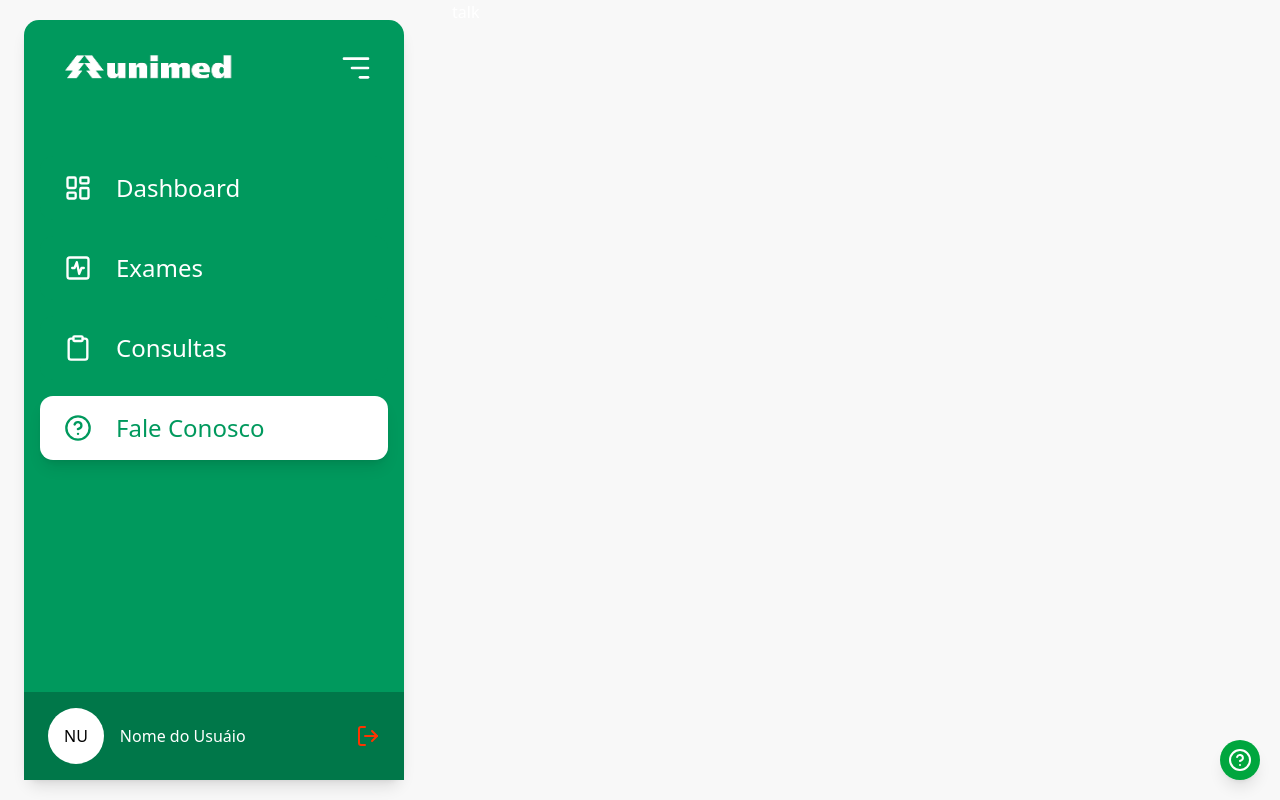
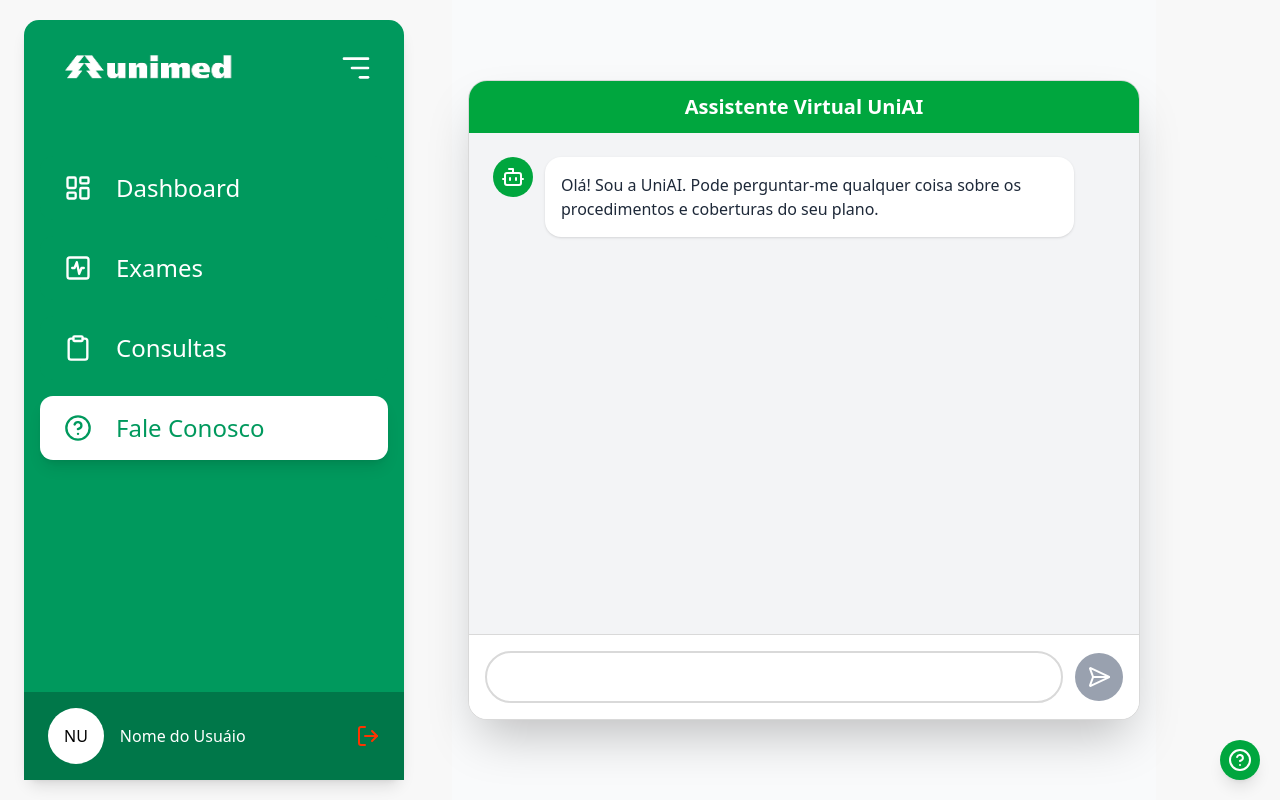
Before and after one commit to ByteBlast-Hackathon/hackathon, a Next.js app in the folder frontend/: page /talk in a window 1280 px wide. Built offline with nearby package versions, Linux system fonts and the light colour scheme.

Commit message:
feat: implement virtual assistant chat functionality with message handling and API integration

```diff
--- a/frontend/src/app/(features)/talk/page.tsx
+++ b/frontend/src/app/(features)/talk/page.tsx
@@ -1,9 +1,147 @@
-const TalkPage = () => {
-    return(
-        <>
-            talk
-        </>
-    )
+"use client"
+
+import React, { useState, useRef, useEffect } from "react";
+import { SendHorizontal, Bot } from "lucide-react";
+// Importa a função de API necessária
+import { askGenerativeAI } from "@/api/requests/chat-bot";
+
+// --- Definições de Tipo ---
+interface Message {
+    from: 'user' | 'bot';
+    text: string;
+    suggestedQuestions?: string[];
 }
 
-export default TalkPage
+const TalkPage = () => {
+    // --- ESTADO DO COMPONENTE ---
+    const [messages, setMessages] = useState<Message[]>([
+        {
+            from: 'bot',
+            text: 'Olá! Sou a UniAI. Pode perguntar-me qualquer coisa sobre os procedimentos e coberturas do seu plano.'
+        },
+    ]);
+    const [input, setInput] = useState("");
+    const [isLoading, setIsLoading] = useState(false);
+
+    const messagesEndRef = useRef<HTMLDivElement>(null);
+
+    // Efeito para fazer scroll automático para a última mensagem
+    useEffect(() => {
+        messagesEndRef.current?.scrollIntoView({ behavior: "smooth" });
+    }, [messages]);
+
+    // --- FUNÇÕES DE LÓGICA ---
+    const addMessage = (message: Message) => {
+        setMessages(prev => [...prev, message]);
+    };
+
+    const handleApiError = (error: unknown) => {
+        const errorMessage = (error as any)?.response?.data?.message || 'Desculpe, ocorreu um erro inesperado. Tente novamente mais tarde.';
+        addMessage({ from: 'bot', text: errorMessage });
+    };
+
+    const handleSendMessage = async (messageText: string) => {
+        if (!messageText.trim()) return;
+
+        addMessage({ from: 'user', text: messageText });
+        if (messageText === input) {
+            setInput("");
+        }
+        setIsLoading(true);
+
+        try {
+            const response = await askGenerativeAI({ question: messageText });
+            addMessage({
+                from: 'bot',
+                text: response.answer,
+                suggestedQuestions: response.suggestedQuestions,
+            });
+        } catch (error) {
+            handleApiError(error);
+        } finally {
+            setIsLoading(false);
+        }
+    };
+
+    // --- RENDERIZAÇÃO ---
+    return (
+        <div className="flex flex-col items-center justify-center min-h-screen bg-gray-50 p-4">
+            <div className="w-full max-w-2xl h-[80vh] flex flex-col bg-white rounded-xl shadow-2xl border overflow-hidden">
+                {/* HEADER */}
+                <div className="bg-green-600 text-white flex items-center justify-center px-4 py-3 flex-shrink-0">
+                    <h1 className="text-xl font-bold">Assistente Virtual UniAI</h1>
+                </div>
+
+                {/* MENSAGENS */}
+                <div className="flex-1 p-6 overflow-y-auto space-y-6 bg-gray-100">
+                    {messages.map((msg, idx) => (
+                        <div key={idx} className={`flex items-start gap-3 ${msg.from === 'user' ? 'justify-end' : ''}`}>
+                            {msg.from === 'bot' && (
+                                <div className="w-10 h-10 rounded-full bg-green-600 text-white flex items-center justify-center font-bold flex-shrink-0 text-lg">
+                                    <Bot size={24} />
+                                </div>
+                            )}
+                            <div className={`max-w-[85%] ${msg.from === 'user' ? 'text-right' : ''}`}>
+                                <div className={`p-4 rounded-2xl text-base ${
+                                    msg.from === 'bot'
+                                        ? 'bg-white shadow text-gray-800'
+                                        : 'bg-green-100 text-green-900'
+                                }`}>
+                                    <p className="whitespace-pre-wrap">{msg.text}</p>
+                                </div>
+                                {msg.from === 'bot' && msg.suggestedQuestions && msg.suggestedQuestions.length > 0 && (
+                                    <div className="mt-2 flex flex-wrap gap-2">
+                                        {msg.suggestedQuestions.map((q, i) => (
+                                            <button
+                                                key={i}
+                                                onClick={() => handleSendMessage(q)}
+                                                className="bg-green-50 border border-green-200 text-green-700 px-3 py-1 rounded-full text-sm hover:bg-green-100 transition-colors"
+                                            >
+                                                {q}
+                                            </button>
+                                        ))}
+                                    </div>
+                                )}
+                            </div>
+                        </div>
+                    ))}
+                    {isLoading && (
+                        <div className="flex items-start gap-3">
+                            <div className="w-10 h-10 rounded-full bg-green-600 text-white flex items-center justify-center font-bold flex-shrink-0 text-lg">
+                                <Bot size={24} />
+                            </div>
+                            <div className="bg-white p-4 rounded-2xl shadow">
+                                <div className="w-2 h-2 bg-gray-400 rounded-full animate-bounce [animation-delay:-0.3s] inline-block mr-1.5"></div>
+                                <div className="w-2 h-2 bg-gray-400 rounded-full animate-bounce [animation-delay:-0.15s] inline-block mr-1.5"></div>
+                                <div className="w-2 h-2 bg-gray-400 rounded-full animate-bounce inline-block"></div>
+                            </div>
+                        </div>
+                    )}
+                    <div ref={messagesEndRef} />
+                </div>
+
+                {/* INPUT */}
+                <div className="p-4 border-t bg-white flex items-center gap-3 flex-shrink-0">
+                    <input
+                        className="flex-1 border-2 rounded-full px-5 py-3 text-base focus:outline-none focus:ring-2 focus:ring-green-500 disabled:bg-gray-100"
+                        type="text"
+                        placeholder="Digite a sua pergunta..."
+                        value={input}
+                        onChange={e => setInput(e.target.value)}
+                        onKeyDown={e => { if (e.key === 'Enter') handleSendMessage(input); }}
+                        disabled={isLoading}
+                    />
+                    <button
+                        className="bg-green-600 text-white p-3 rounded-full hover:bg-green-700 disabled:bg-gray-400 transition-colors flex-shrink-0"
+                        onClick={() => handleSendMessage(input)}
+                        disabled={isLoading || !input.trim()}
+                    >
+                        <SendHorizontal size={24} />
+                    </button>
+                </div>
+            </div>
+        </div>
+    );
+};
+
+export default TalkPage;
```
